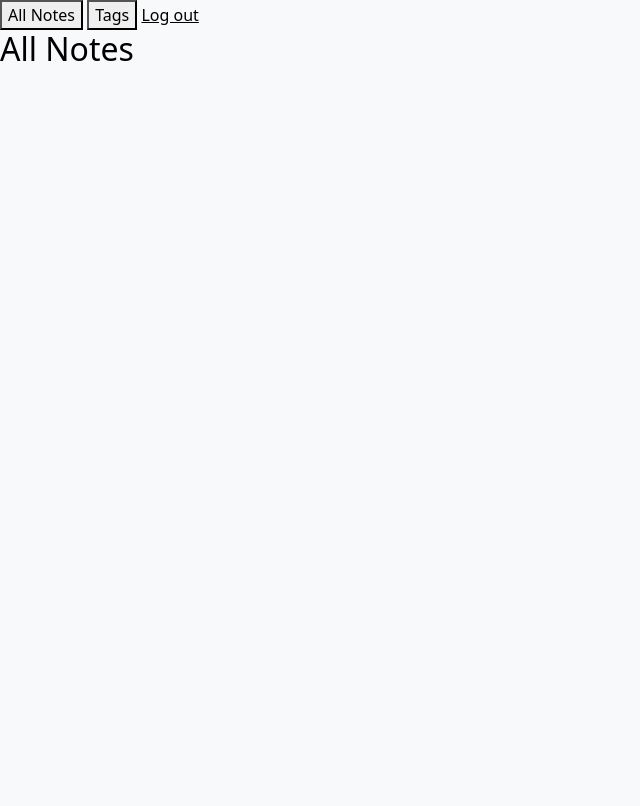
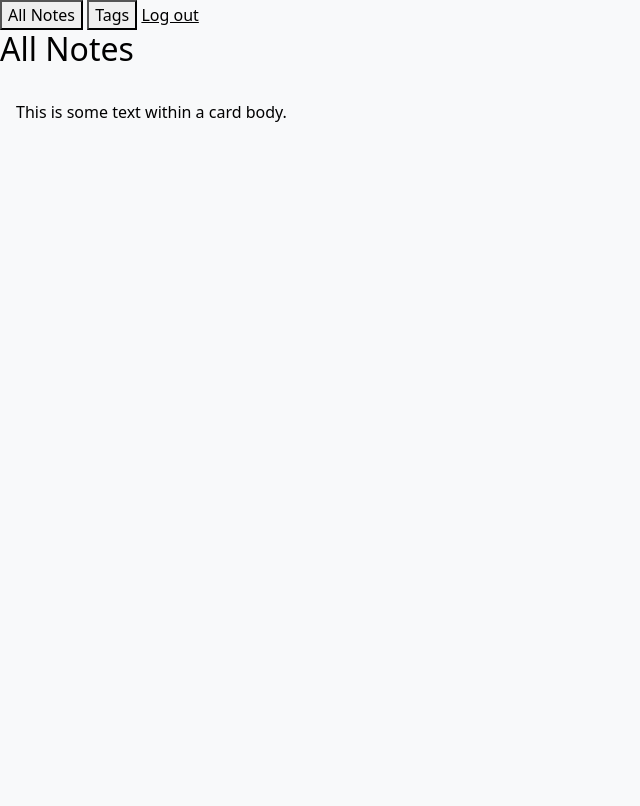
Before and after one commit to amaantootla/noteification, a Django app: page / in a window 1280 px wide. Shown: the whole page, without its empty margins (0-640 px from the left). Run offline with Django 5.2, Linux system fonts and the light colour scheme; a user stored in the database is signed in; data comes from the database, SQL or seed files in the repository; data that the repository does not hold is empty.

```diff
--- a/noteification/app/templates/app/index.html
+++ b/noteification/app/templates/app/index.html
@@ -13,6 +13,11 @@
         <a href="{% url 'logout' %}">Log out</a>
         <h2 id="page_title"></h2>
         <ul id="entry_list"></ul>
+        <div class="card">
+            <div class="card-body">
+              This is some text within a card body.
+            </div>
+          </div>
     </div>
     <div class="column" id="right_pane">
         <textarea id="editor"></textarea>
```
Also changed, not shown: README.md.
